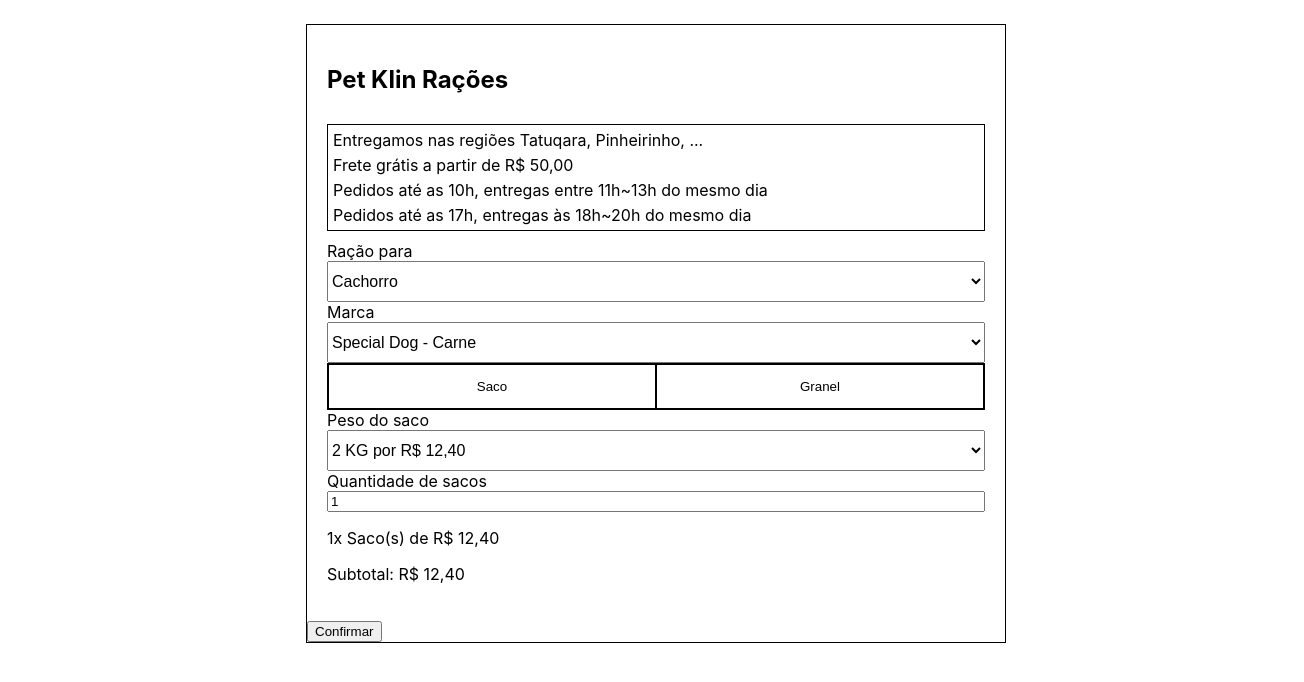
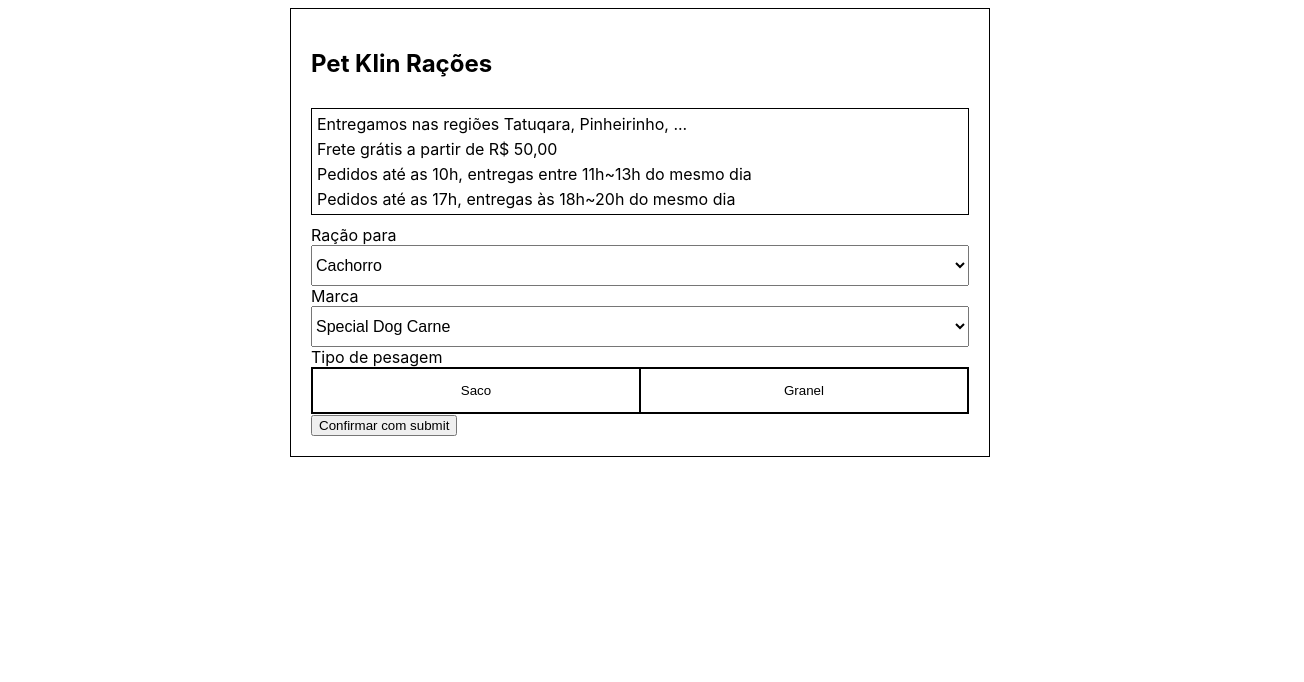
Before and after one commit to GustavoKlinfuss/px-app, an Angular app: page /pedidos/novo in a window 1280 px wide. Shown: the top 682 px of the page, 1304 px wide, since content can reach past the window. Built offline with nearby package versions, Linux system fonts and the light colour scheme.

Commit message:
Ultimos ajustes

```diff
--- a/src/app/app.component.scss
+++ b/src/app/app.component.scss
@@ -4,7 +4,6 @@ main {
   display: flex;
   justify-content: center;
   align-items: center;
-  padding: 1rem;
   box-sizing: inherit;
   position: relative;
   font-family: "Inter Tight", -apple-system, BlinkMacSystemFont, "Segoe UI", Roboto,
--- a/src/app/pages/orders/new-order/new-order.component.html
+++ b/src/app/pages/orders/new-order/new-order.component.html
@@ -15,53 +15,70 @@
         Pedidos até as 17h, entregas às 18h~20h do mesmo dia
       </p>
     </div>
-    <form>
+    @if(getCatalog()) {
+      <form [formGroup]="form" (ngSubmit)="onSubmit()">
         <div class="form-item">
           <label for="category-select">Ração para</label>
-        <select id="category-select" (change)="onCategoryChange($event)">
-          @for(category of categoryOptions; track category) {
-            <option [value]="category">{{category.toString()}}</option>
+          <select id="category-select" formControlName="petType">
+            @for(petType of getPetTypes(); track petType) {
+              <option [value]="petType">{{petType.toString()}}</option>
             }
           </select>
         </div>
 
         <div class="form-item">
-        <label for="brand-select">Marca</label>
-        <select id="brand-select" (change)="onBrandChange($event)">
-          @for(brand of getBrandsByCategory(); track brand) {
-            <option [value]="brand.value">{{brand.label}}</option>
+          <label for="product-select">Marca</label>
+          <select id="product-select" formControlName="product">
+            @for(product of getProducts(); track product) {
+              <option [value]="product.label">{{product.label}}</option>
             }
           </select>
         </div>
 
+        <div class="form-item">
+          <label for="product-select">Tipo de pesagem</label>
           <div class="tab">
-        @for (weightOption of weightOptions; track $index) {
-          <button (click)="selectWeightMethod(weightOption)">{{weightOption}}</button>
+            <button type="button" (click)="selectBagWeightType()">Saco</button>
+            <button type="button" (click)="selectBulkWeightType()">Granel</button>
+          </div>
+        </div>
+
+        @if(form.value.weightType == "Saco") {
+          <div class="form-item" formGroupName="bag">
+            <label for="weight">Peso do saco</label>
+            <select (change)="onBagSelect($event)" id="weight" formControlName="weight">
+              @for(bag of getBagOptions(); track bag) {
+                <option [value]="bag.weight">{{bag.weight}} KG por {{toCurrency(bag.price)}}</option>
+              }
+            </select>
+          </div>
+
+          <div class="form-item">
+            <label for="bag-quantity-input">Quantidade de sacos</label>
+            <input id="bag-quantity-input" type="number" value="1" formControlName="bagQuantity">
+          </div>
+
+          <p>
+            {{form.value.bag?.weight && form.value.bagQuantity
+              ? form.value.bagQuantity + 'x - Saco de ' + form.value.bag!.weight + 'KG ' + toCurrency(form.value.bag!.price!)
+              : '-'}}
+          </p>
+          <p>Subtotal: {{form.value.bag?.price && form.value.bagQuantity ? getSumFromBags() : '-'}}</p>
+        }
+
+        @if(form.value.weightType == "Granel") {
+          <div class="form-item">
+            <label for="bulk-quantity">Quantidade em KG</label>
+            <input id="bulk-quantity" type="number" value="1" formControlName="bulkQuantity">
+          </div>
+
+          <p>Subtotal: {{form.value.bulkQuantity && getBulkPriceFromSelectedProduct() ? toCurrency(form.value.bulkQuantity! * getBulkPriceFromSelectedProduct()!) : '-'}}</p>
+        }
+
+        <div class="footer-buttons">
+          <button type="submit">Confirmar com submit</button>
+        </div>
+      </form>
     }
   </div>
-
-      @if(selectedWeightMethod == "Saco") {
-        <div class="form-item">
-          <label for="brand-select">Peso do saco</label>
-          <select id="bag-weight-select" (change)="onBagWeightChange($event)">
-            @for(bagWeight of getBagOptions(); track bagWeight) {
-              <option [value]="bagWeight.weight">{{bagWeight.weight}} KG por {{toCurrency(bagWeight.price)}}</option>
-            }
-          </select>
-          <label for="bag-quantity-input">Quantidade de sacos</label>
-          <input id="bag-quantity-input" type="number" value="1">
-        </div>
-
-        <p>{{1}}x Saco(s) de {{toCurrency(selectedBag.price)}}</p>
-        <p>Subtotal: {{toCurrency(1 * selectedBag.price)}}</p>
-      }
-
-      @if(selectedWeightMethod == "Granel") {
-        <h2>GRANEL</h2>
-      }
-    </form>
-  </div>
-  <div class="footer-buttons">
-    <button (click)="sendOrder()">Confirmar</button>
-  </div>
 </section>
--- a/src/app/pages/orders/new-order/new-order.component.ts
+++ b/src/app/pages/orders/new-order/new-order.component.ts
@@ -1,141 +1,108 @@
 import { Component } from '@angular/core';
-
-enum ECategoria
-{
-  Indefinido = "Indefinido",
-  Cachorro = "Cachorro",
-  Gato = "Gato",
-  Peixe = "Peixe",
-  Passaro = "Pássaro"
-}
-
-enum ETipoPesagem
-{
-  Indefinido = "Indefinido",
-  Saco = "Saco",
-  Granel = "Granel"
-}
-
-export interface Option {
-  category: ECategoria,
-  value: string,
-  label: string,
-  bags: Bag[]
-}
-
-export interface Bag {
-  weight: number,
-  price: number
-}
+import { FormControl, FormGroup, ReactiveFormsModule } from '@angular/forms';
+import { OrdersService } from '../orders.service';
+import { Option, Bag, ETipoAnimal, ETipoPesagem, Catalog } from '../order.models';
+import { HttpErrorResponse } from '@angular/common/http';
 
 @Component({
   selector: 'app-new-order',
   standalone: true,
-  imports: [],
+  imports: [
+    ReactiveFormsModule
+  ],
   templateUrl: './new-order.component.html',
   styleUrl: './new-order.component.scss'
 })
 export class NewOrderComponent {
-  formatter = new Intl.NumberFormat('pt-BR', {
-    style: 'currency',
-    currency: 'BRL',
-  });
+  private _catalog?: Array<Catalog>;
 
-  public categoryOptions = [ ECategoria.Cachorro, ECategoria.Gato, ECategoria.Passaro, ECategoria.Peixe ];
-  public weightOptions = [ ETipoPesagem.Saco, ETipoPesagem.Granel ]
+  public form = new FormGroup({
+    petType: new FormControl(ETipoAnimal.Cachorro),
+    product: new FormControl<string|null>(null),
+    weightType: new FormControl<ETipoPesagem|null>(null),
+    bag: new FormGroup({
+      weight: new FormControl<number|null>(null),
+      price: new FormControl<number|null>(null),
+    }),
+    bagQuantity: new FormControl<number | null>(null),
+    bulkQuantity: new FormControl<number | null>(null)
+  })
 
-  private _generalOptions : Array<Option> = [
-    {
-      category: ECategoria.Cachorro,
-      value: 'special-dog-carne',
-      label: 'Special Dog - Carne',
-      bags: [
-        { weight: 2, price: 12.4 },
-        { weight: 10, price: 50.4 }
-      ]
-    },
-    {
-      category: ECategoria.Cachorro,
-      value: 'special-dog-vegetais',
-      label: 'Special Dog - Vegetais', bags: [] },
-    {
-      category: ECategoria.Cachorro,
-      value: 'special-dog-filhotes',
-      label: 'Special Dog - Filhotes', bags: [] },
-    {
-      category: ECategoria.Cachorro,
-      value: 'golden-castrados',
-      label: 'Golden - Castrados', bags: [] },
-    {
-      category: ECategoria.Cachorro,
-      value: 'golden-adultos',
-      label: 'Golden - Adultos', bags: [] },
-    {
-      category: ECategoria.Cachorro,
-      value: 'golden-filhotes',
-      label: 'Golden - Filhotes', bags: [] },
-    {
-      category: ECategoria.Gato,
-      value: 'golden-gatos',
-      label: 'Golden - Gatos', bags: [] },
-    {
-      category: ECategoria.Passaro,
-      value: 'golden-passaros',
-      label: 'Golden - Pássaros', bags: [] },
-    {
-      category: ECategoria.Peixe,
-      value: 'golden-passaros',
-      label: 'Golden - Peixes', bags: [] }
-  ];
-
-  selectedCategory: ECategoria = this.categoryOptions[0];
-  selectedBrand: string | null = this.getBrandsByCategory()[0].value;
-  selectedWeightMethod: ETipoPesagem = this.weightOptions[0];
-  selectedBag: Bag = this.getBagOptions()[0];
-  selectedBulkInKilograms: number = 1;
-
-  getBrandsByCategory() : Option[] {
-    return this._generalOptions.filter(brand => brand.category === this.selectedCategory);
+  constructor(ordersService: OrdersService){
+    ordersService
+      .getCatalogToOrder()
+      .subscribe(response => {
+        if (response instanceof HttpErrorResponse)
+          return;
+        this.form.controls.product.setValue(response[0]?.products[0]?.label)
+        this._catalog = response;
+        console.log({catalog: this._catalog})
+      });
   }
 
-  getBagOptions() : Array<Bag> {
-    return this._generalOptions.find(options =>
-                                     options.category === this.selectedCategory
-                                  && options.value == this.selectedBrand)!.bags;
+  public weightOptions = [ ETipoPesagem.Saco, ETipoPesagem.Granel ];
+
+  getCatalog(): Array<Catalog> | undefined {
+    return this._catalog;
   }
 
-  onCategoryChange(event: Event){
-    const selectElement = event.target as HTMLSelectElement;
-    this.selectedCategory = ECategoria[selectElement.value as keyof typeof ECategoria];
+  getPetTypes(): Array<ETipoAnimal> {
+    return this._catalog!.map(x => x.petType);
   }
 
-  onBrandChange(event: Event){
-    const selectElement = event.target as HTMLSelectElement;
-    this.selectedBrand = selectElement.value;
+  getProducts() : Option[] {
+    return this._catalog!.find(product => product.petType === this.form.controls.petType.value)!.products;
   }
 
-  onBagWeightChange(event: Event){
-    const selectElement = event.target as HTMLSelectElement;
-    this.selectedBag = this.getBagOptions().find(x => x.weight == Number(selectElement.value))!;
-  }
-
-  selectWeightMethod(value: string) {
-    this.selectedWeightMethod = ETipoPesagem[value as keyof typeof ETipoPesagem];
+  getBagOptions() : Array<Bag> | undefined {
+    const byPetType = this._catalog!.find(catalog => catalog.petType === this.form.controls.petType.value);
+    return byPetType!.products.find(x => x.label == this.form.controls.product.value)?.bags;
   }
 
   toCurrency(value: number) : string {
-    return this.formatter.format(value);
+    const formatter = new Intl.NumberFormat('pt-BR', {
+      style: 'currency',
+      currency: 'BRL',
+    });
+    return formatter.format(value);
   }
 
-  sendOrder() {
-    var order = {
-      category: this.selectedCategory,
-      brand: this._generalOptions.find(x => x.value == this.selectedBrand)?.label,
-      weightMethod: this.selectedWeightMethod,
-      bag: this.selectedBag,
-      bulkInKilograms: this.selectedBulkInKilograms
+  onSubmit(){
+    console.log({ord: this.form})
+    alert(JSON.stringify(this.form.getRawValue(), null, '    '));
+  }
+
+  selectBagWeightType() {
+    this.form.controls.weightType.setValue(ETipoPesagem.Saco);
+    this.form.controls.bagQuantity.setValue(1);
+  }
+
+  selectBulkWeightType() {
+    this.form.controls.bag.reset();
+    this.form.controls.weightType.setValue(ETipoPesagem.Granel);
+  }
+
+  getSumFromBags(): string | null {
+    if (!this.form.controls.bagQuantity.value || !this.form.controls.bag.value){
+      console.log('sem valor garaio');
+      return null;
     }
+    console.log(this.form);
 
-    alert(JSON.stringify(order, null, ' '));
+    var x = this.toCurrency(this.form.controls.bagQuantity.value * this.form.controls.bag.value!.price!);
+    console.log('valor' + x + 'caraio');
+    return x;
+  }
+
+  getBulkPriceFromSelectedProduct(): number|undefined {
+    return this.getProducts().find(x => x.label == this.form.value.product)?.bulkPrice;
+  }
+
+  onBagSelect(event: Event) {
+    const weight = Number((event.target as HTMLSelectElement).value);
+    this.form.controls.bag.patchValue({
+      weight: weight,
+      price: this.getBagOptions()?.find(x => x.weight === weight)?.price
+    })
   }
 }
--- a/src/app/pages/orders/orders.component.html
+++ /dev/null
@@ -1 +0,0 @@
-<p>orders works!</p>
--- /dev/null
+++ b/src/app/pages/orders/orders.service.ts
@@ -0,0 +1,54 @@
+import { Injectable } from '@angular/core';
+import { Catalog, ETipoAnimal } from './order.models';
+import { Observable, of } from 'rxjs';
+import { HttpErrorResponse } from '@angular/common/http';
+
+@Injectable({
+  providedIn: 'root'
+})
+export class OrdersService {
+  constructor() { }
+
+  getCatalogToOrder(): Observable<Array<Catalog>|HttpErrorResponse> {
+    return of([
+        {
+          petType: ETipoAnimal.Cachorro,
+          products: [
+            {
+              label: 'Special Dog Carne',
+              bags: [
+                { weight: 2, price: 32.9 }
+              ],
+              bulkPrice: 22.9
+            },
+            {
+              label: 'Special Dog Vegetais',
+              bags: [
+                { weight: 15, price: 140.9 },
+                { weight: 20, price: 170.9 }
+              ],
+              bulkPrice: 12.9
+            }
+          ]
+        },
+        {
+          petType: ETipoAnimal.Gato,
+          products: [
+
+          ]
+        },
+        {
+          petType: ETipoAnimal.Passaro,
+          products: [
+
+          ]
+        },
+        {
+          petType: ETipoAnimal.Peixe,
+          products: [
+
+          ]
+        },
+      ])
+  }
+}
```
Also changed, not shown: src/app/pages/orders/order.models.ts (added, +31 -0 lines), src/app/pages/orders/orders.component.ts (deleted, +0 -12 lines), src/app/pages/orders/order.service.ts (deleted), src/app/pages/orders/orders.component.scss (deleted), 2 other files (tests, documents, lock files or other folders). Lines whose indentation alone changed are shown as unchanged.
